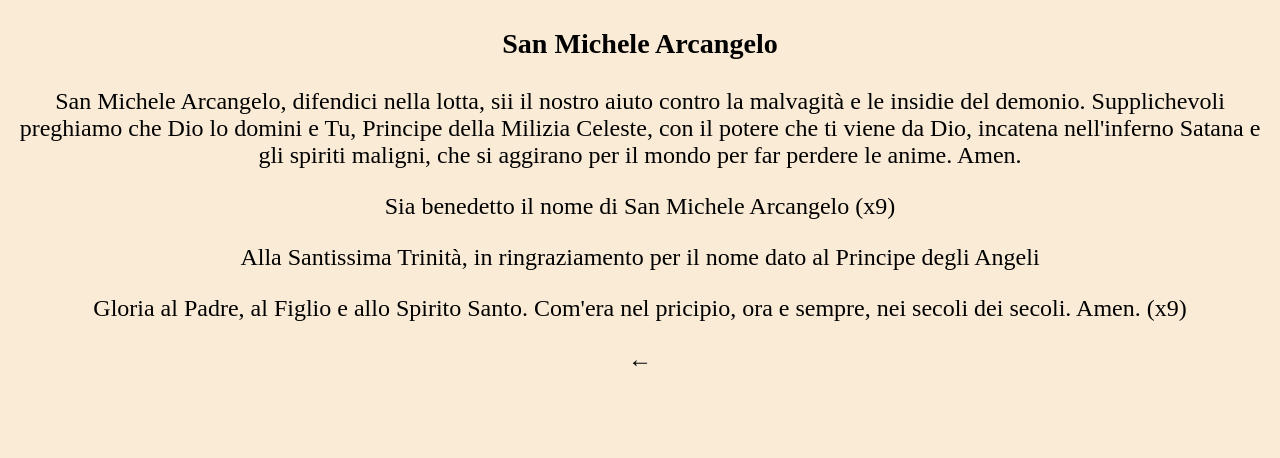
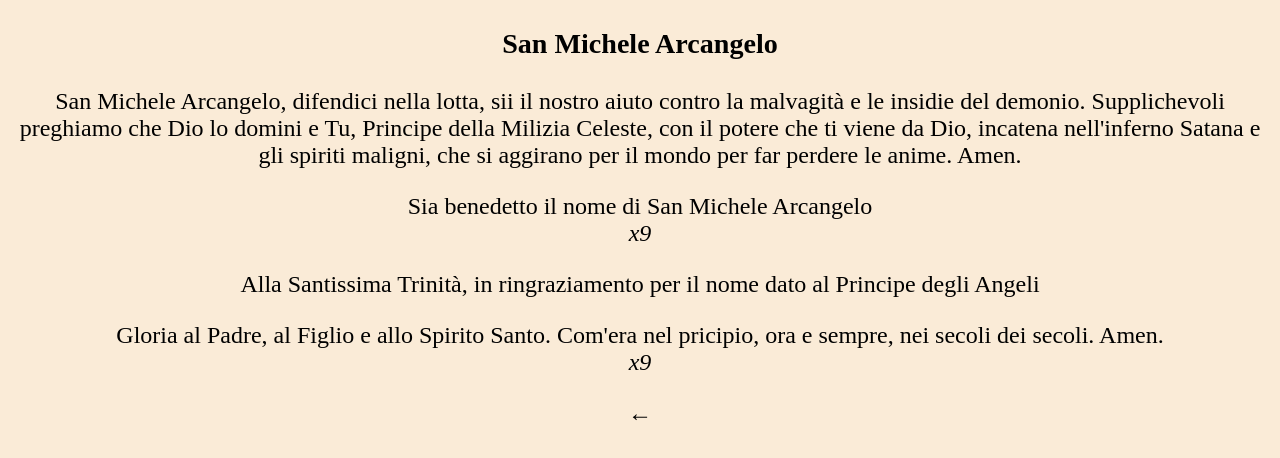
Before and after one commit to GitJornal/blog, a plain HTML site: page 4.html in a window 1280 px wide. Drawn offline with Linux system fonts and the light colour scheme.

Commit message:
Update 4.html

```diff
--- a/4.html
+++ b/4.html
@@ -25,7 +25,9 @@
     </p>
 
     <p>
-        Sia benedetto il nome di San Michele Arcangelo (x9)
+        Sia benedetto il nome di San Michele Arcangelo
+        <br>
+        <i>x9</i>
     </p>
 
     <p>
@@ -34,7 +36,9 @@
 
     <p>
         Gloria al Padre, al Figlio e allo Spirito Santo.
-        Com'era nel pricipio, ora e sempre, nei secoli dei secoli. Amen. (x9)
+        Com'era nel pricipio, ora e sempre, nei secoli dei secoli. Amen.
+        <br>
+        <i>x9</i>
     </p>
 
     <p>
```
